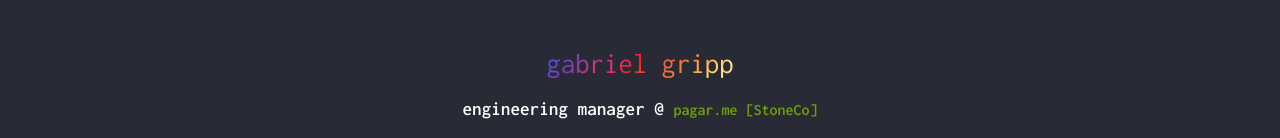
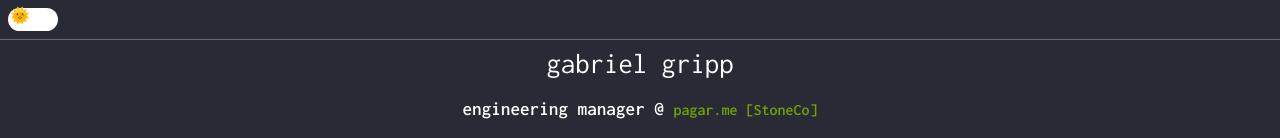
Before and after one commit to grippado/gripp-link-n, a Nuxt app: page / in a window 1280 px wide. Shown: the top 138 px of the page. Built offline with nearby package versions, Linux system fonts and the light colour scheme; grey boxes are pictures that could not be loaded.

Commit message:
first version of light theme

```diff
--- a/app.vue
+++ b/app.vue
@@ -1,10 +1,11 @@
-<template>
-  <NuxtPage />
+<template lang="pug">
+NuxtLayout
+  NuxtPage
 </template>
 
 <script setup lang="ts">
 const route = useRoute()
-const title = ref('My title')
+const title = ref('gripp.link | gabriel gripp')
 
 useSeoMeta({
   title,
@@ -32,9 +33,19 @@ useSeoMeta({
     height 100%
     background-color #282a36
     color #FFF
+    transition all 0.33s ease-in-out
   a
     transition all 0.33s ease-in-out
   a:focus,
   a:hover
     transition all 0.33s ease-in-out
+  // light theme
+  body.light
+    article
+      transition all 0.33s ease-in-out
+      background-color #D3D3D3
+      color #282a36
+      header
+        transition all 0.33s ease-in-out
+        border-bottom 1px solid rgba(40 42 54, 0.4)
 </style>
--- a/components/links-list.vue
+++ b/components/links-list.vue
@@ -1,5 +1,5 @@
 <template lang="pug">
-section
+section.link-list
   //- | {{ data }}
   p.name gabriel gripp
   p.title engineering manager @
@@ -47,8 +47,10 @@ section
   const imageUrl = "https://gripp.run/img?img=https://gripp.link/profile.jpg&quality=17"
 </script>
 
-<style lang="stylus" scoped>
-  section
+<style lang="stylus">
+body
+  article
+    .link-list
       display flex
       align-items center
       justify-content center
@@ -57,11 +59,10 @@ section
       p
         margin-bottom 1.3rem
         &.name
+          transition all 0.33s ease-in-out
           font-size 1.8rem
           font-weight 400
-        background linear-gradient(135deg, rgba(64,93,230,1) 0%, rgba(91,81,216,1) 10%, rgba(131,58,180,1) 20%, rgba(193,53,132,1) 30%, rgba(225,48,108,1) 40%, rgba(253,29,29,1) 50%, rgba(245,96,64,1) 60%, rgba(247,119,55,1) 70%, rgba(252,175,69,1) 80%, rgba(255,220,128,1) 90%, rgba(255,220,128,1) 100%)
-        -webkit-background-clip text
-        -webkit-text-fill-color transparent
+          color #FFF
         &.title
           font-size 1.2rem
           font-weight 700
@@ -95,4 +96,15 @@ section
               font-size 1.77rem
               font-weight 700
               transform scale(1.07)
+  &.light
+    article
+      section
+        p
+          &.name
+            color #282a36
+            transition all 0.32s ease-in-out
+          a
+            background-color lightness(#D3D3D3, 33%)
+            color #282a36
+            transition all 0.3s ease-in-out
 </style>
--- /dev/null
+++ b/components/struct-header.vue
@@ -0,0 +1,46 @@
+<template lang="pug">
+header
+  .set-theme(@click="applyLightTheme")
+    span
+</template>
+
+<script lang="ts" setup>
+const applyLightTheme = () => {
+  document.body.classList.toggle('light')
+  document.querySelector('.set-theme')?.classList.toggle('light')
+}
+</script>
+
+<style lang="stylus" scoped>
+header
+  transition all 0.33s ease-in-out
+  position fixed
+  padding 0.5rem
+  border-bottom 1px solid rgba(255, 255, 255, 0.3)
+  width 100vw
+  .set-theme
+    cursor pointer
+    color #FFF
+    background-color #FFF
+    border-radius 0.9rem
+    transition all 0.33s ease-in-out
+    width 50px
+    height 23px
+    position relative
+    span
+      transition all 0.33s ease-in-out
+      position absolute
+      left 2px
+      top -2px
+      &::before
+        content '🌞'
+    &.light
+      justify-content right
+      transition all 0.33s ease-in-out
+      span
+        transition all 0.33s ease-in-out
+        left 27px
+        &::before
+          transition all 0.33s ease-in-out
+          content '🌚'
+</style>
--- /dev/null
+++ b/layouts/default.vue
@@ -0,0 +1,13 @@
+<template lang="pug">
+article
+  struct-header
+  slot
+</template>
+
+<script lang="ts" setup>
+
+</script>
+
+<style>
+
+</style>
--- a/pages/index.vue
+++ b/pages/index.vue
@@ -1,4 +1,9 @@
 <template lang="pug">
-article
-  LinksList
+LinksList
 </template>
+
+<script setup lang="ts">
+definePageMeta({
+  layout: 'default'
+})
+</script>
```
Also changed, not shown: package.json (+4 -4 lines), tsconfig.json (+6 -1 lines), 1 other file (tests, documents, lock files or other folders). Lines whose indentation alone changed are shown as unchanged.
